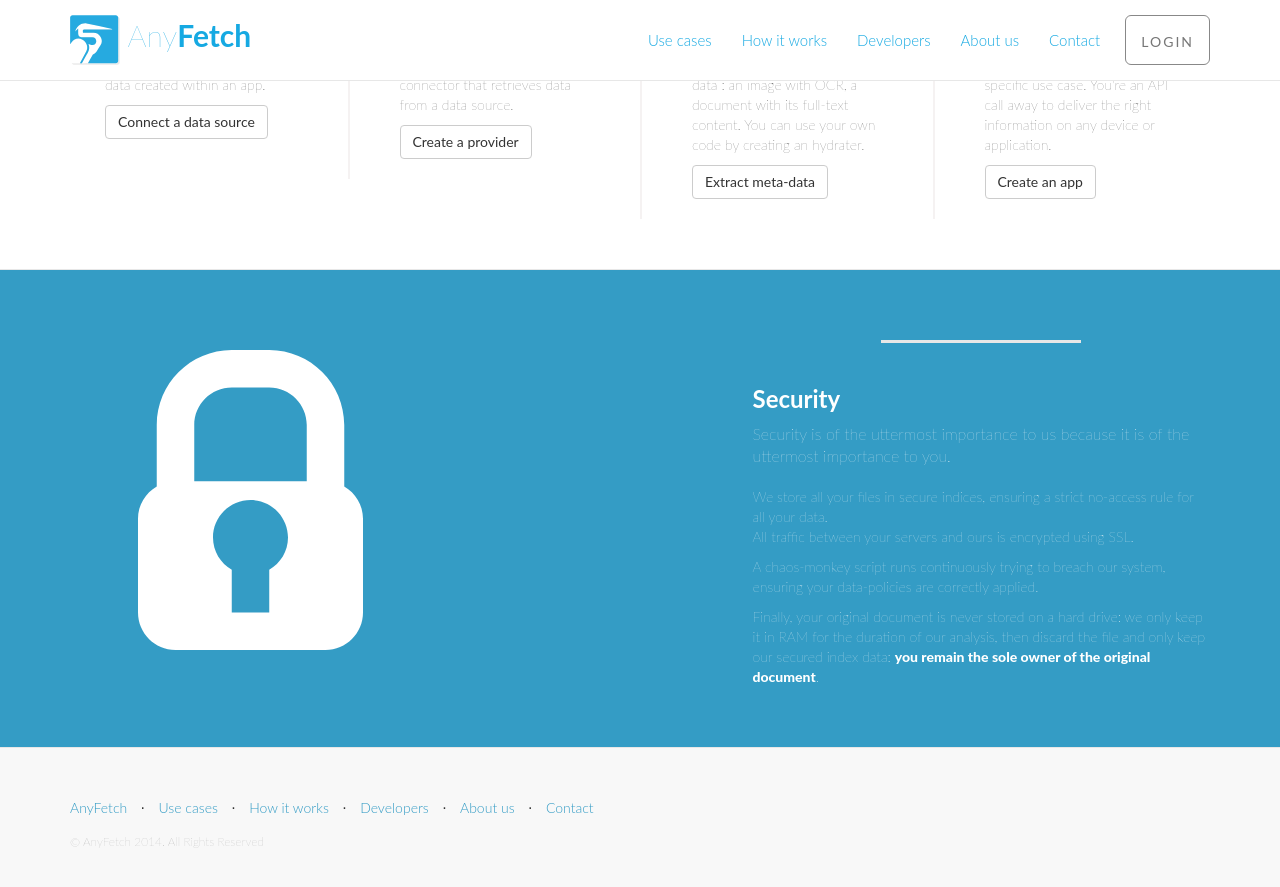
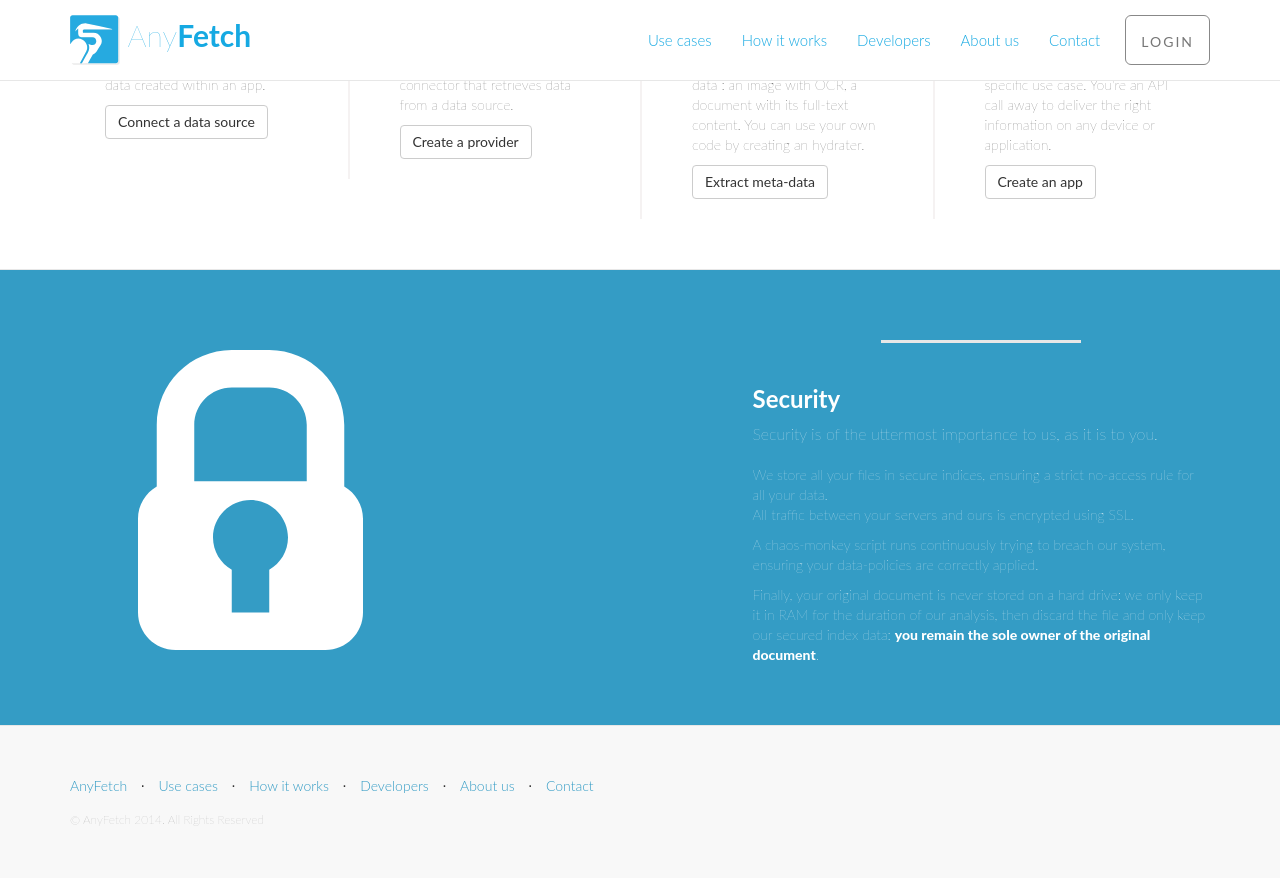
Before and after one commit to your-mom-noob/anyfetch.com, a Jekyll site: the page built from how-it-works.html, in a window 1280 px wide and 900 px high, scrolled down 808 px. Shown: the top 887 px of the window. Built offline with Jekyll 4.4.1, drawn with Linux system fonts in a browser that asks for light colours; nearby versions of some CDN libraries; Markdown is read by kramdown in place of the engine named in the settings.

Commit message:
Uttermost madness

```diff
--- a/how-it-works.html
+++ b/how-it-works.html
@@ -47,7 +47,7 @@ layout: main
 				<hr class="section-heading-spacer">
 				<div class="clearfix"></div>
 				<h3>Security</h3>
-				<p class="lead">Security is of the uttermost importance to us because it is of the uttermost importance to you.</p>
+				<p class="lead">Security is of the uttermost importance to us, as it is to you.</p>
 				<p>We store all your files in secure indices, ensuring a strict no-access rule for all your data.<br />
 				All traffic between your servers and ours is encrypted using SSL.</p>
 
```
